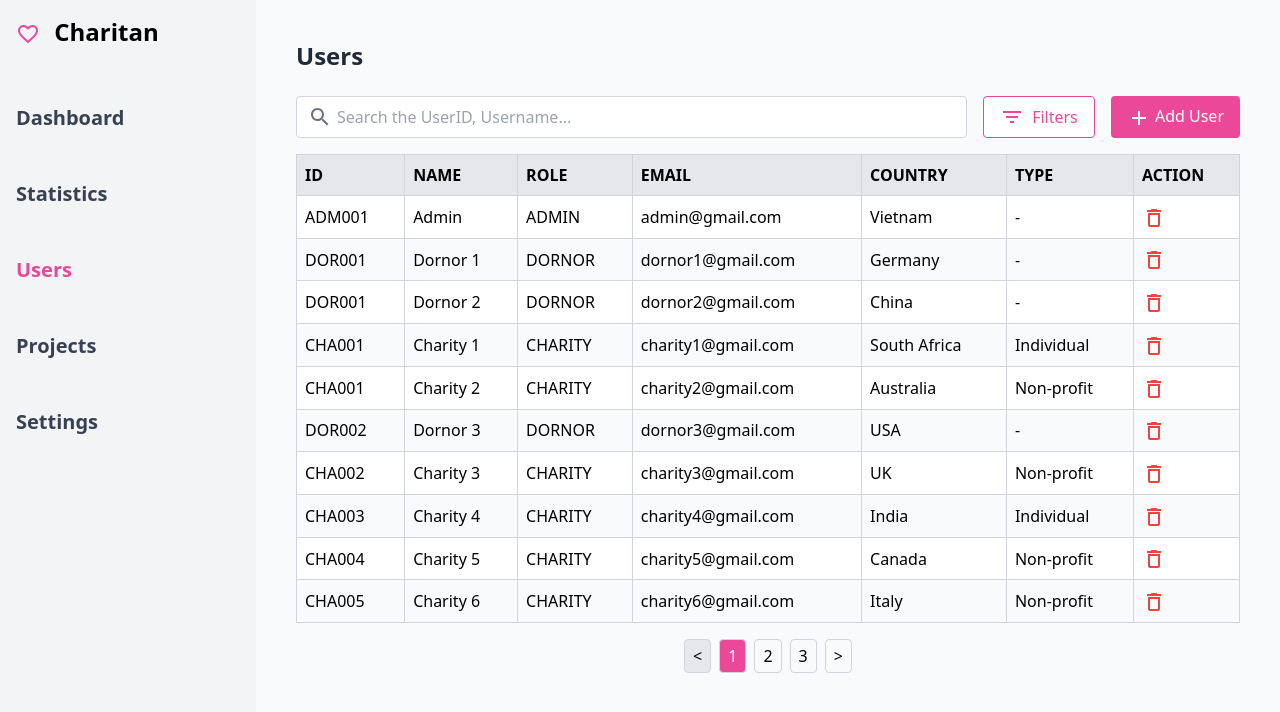
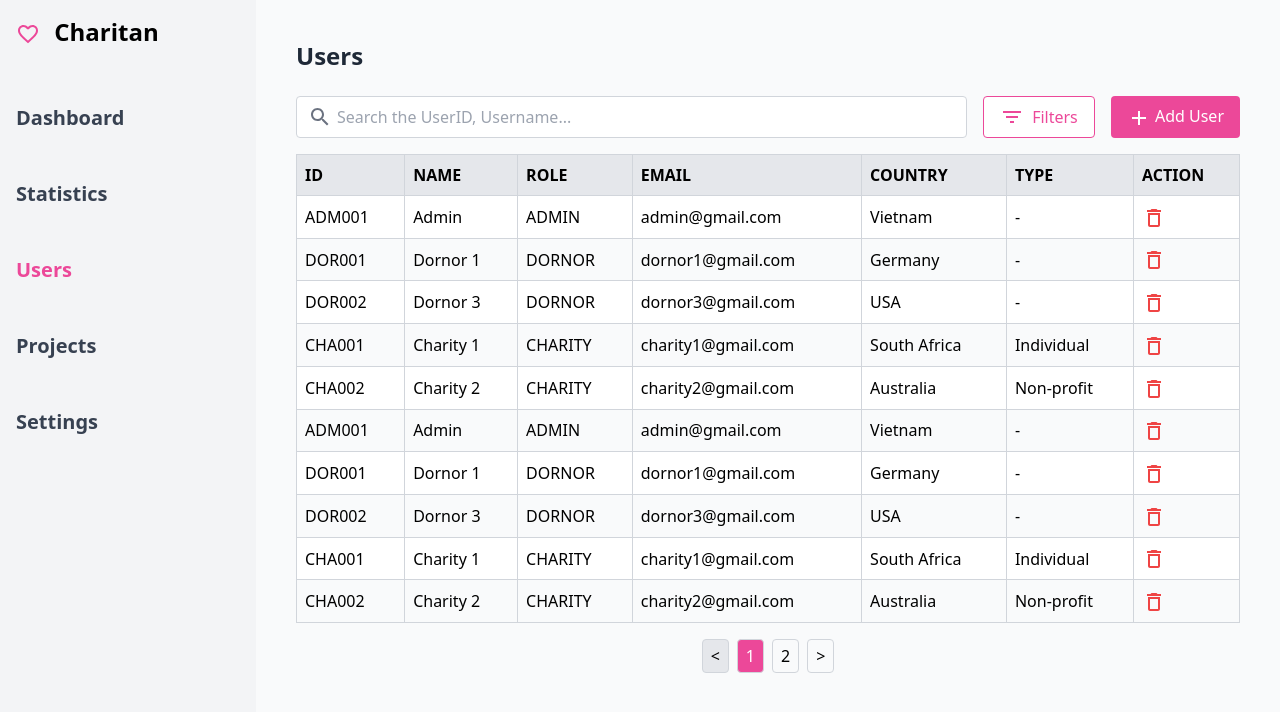
Before and after one commit to SoftwareArchitecture-SquadTiger/Team-B, a React (Vite) app in the folder Frontend/: page /users in a window 1280 px wide. Shown: the top 712 px of the page. Built offline with nearby package versions, Linux system fonts and the light colour scheme.

Commit message:
fixing the dashboard, add function for delete, add to UserPage

```diff
--- a/Frontend/src/modules/Dashboard/pages/DashboardPage.jsx
+++ b/Frontend/src/modules/Dashboard/pages/DashboardPage.jsx
@@ -1,12 +1,15 @@
 import React from "react";
 import ProjectTable from "../../Projects/components/Dashboard/ProjectTable";
-import DonationAmountChart from "../../Statistics/components/StatisticsDashboard/DonationAmountChart";
+import StatisticsDonationAmount from "../../Statistics/components/StatisticsDashboard/StatisticsDonationAmount"
 import StatisticsPieChartForCategory from "../../Statistics/components/StatisticsPieChart/Category";
 import StatisticsPieChartForCountry from "../../Statistics/components/StatisticsPieChart/Country";
 
 const Dashboard = () => {
   return (
     <div className="flex flex-col flex-1 bg-gray-50 p-6">
+                  <div className="flex justify-between items-center mb-6 p-6">
+                <h2 className="text-2xl font-semibold text-gray-800">Dashboard</h2>
+            </div>
 
       {/* Top Section: Cards and Donation Chart */}
       <div className="flex justify-between mb-8">
@@ -30,7 +33,7 @@ const Dashboard = () => {
         {/* Donation Chart */}
         <div className="bg-white rounded-lg shadow-md p-4 flex-1 ml-8">
           <h3 className="text-lg font-medium text-gray-600 mb-4">Donation Amount</h3>
-          <DonationAmountChart />
+          <StatisticsDonationAmount />
         </div>
       </div>
 
--- a/Frontend/src/modules/Statistics/components/StatisticsFilter.jsx
+++ b/Frontend/src/modules/Statistics/components/StatisticsFilter.jsx
@@ -4,29 +4,10 @@ function StatisticsFilter() {
   return (
     <div className="flex space-x-4 mb-4">
       <select className="p-2 border rounded-md text-gray-700">
-        <option>Project Count</option>
-        <option>Donation Value</option>
-      </select>
-      <select className="p-2 border rounded-md text-gray-700">
         <option>Monthly</option>
         <option>Yearly</option>
       </select>
-      <select className="p-2 border rounded-md text-gray-700">
-        <option>Global</option>
-        <option>Vietnam</option>
-        <option>China</option>
-        <option>Germany</option>
-        <option>Ukraine</option>
-      </select>
-      <select className="p-2 border rounded-md text-gray-700">
-        <option>Food</option>
-        <option>Health</option>
-        <option>Education</option>
-        <option>Housing</option>
-        <option>Humanitarian</option>
-        <option>Environment</option>
-        <option>Religion</option>
-      </select>
+
     </div>
   );
 }
--- a/Frontend/src/modules/Users/components/FilterUser.jsx
+++ b/Frontend/src/modules/Users/components/FilterUser.jsx
@@ -25,4 +25,6 @@ const FilterUser = ({ showDropdown, onFilterClick, onSelectRole }) => (
   </div>
 );
 
+
+
 export default FilterUser;
--- a/Frontend/src/modules/Users/components/UserTable.jsx
+++ b/Frontend/src/modules/Users/components/UserTable.jsx
@@ -1,7 +1,7 @@
 import React from "react";
 import DeleteOutlineIcon from "@mui/icons-material/DeleteOutline";
 
-const UserTable = ({ users }) => (
+const UserTable = ({ users, onDelete }) => (
   <table className="w-full border-collapse mb-4">
     <thead>
       <tr className="bg-gray-200">
@@ -24,7 +24,10 @@ const UserTable = ({ users }) => (
           <td className="border border-gray-300 p-2">{user.country}</td>
           <td className="border border-gray-300 p-2">{user.type}</td>
           <td className="border border-gray-300 p-2">
-            <button className="text-red-500">
+            <button
+              className="text-red-500"
+              onClick={() => onDelete(user.id)} // Pass user ID to handleDelete
+            >
               <DeleteOutlineIcon />
             </button>
           </td>
--- a/Frontend/src/modules/Users/pages/UsersPage.jsx
+++ b/Frontend/src/modules/Users/pages/UsersPage.jsx
@@ -1,4 +1,5 @@
 import React, { useState } from "react";
+import { useNavigate } from "react-router-dom"; // Import useNavigate
 import SearchBar from "../components/SearchBar";
 import FilterUser from "../components/FilterUser";
 import AddUser from "../components/AddUser";
@@ -11,35 +12,30 @@ const UsersPage = () => {
   const [selectedRole, setSelectedRole] = useState("");
   const [showFilterDropdown, setShowFilterDropdown] = useState(false);
 
-  const users = [
+  const navigate = useNavigate(); // Initialize useNavigate
+
+  const [users, setUsers] = useState([
     { id: "ADM001", name: "Admin", role: "ADMIN", email: "admin@gmail.com", country: "Vietnam", type: "-" },
     { id: "DOR001", name: "Dornor 1", role: "DORNOR", email: "dornor1@gmail.com", country: "Germany", type: "-" },
-    { id: "DOR001", name: "Dornor 2", role: "DORNOR", email: "dornor2@gmail.com", country: "China", type: "-" },
+    { id: "DOR002", name: "Dornor 3", role: "DORNOR", email: "dornor3@gmail.com", country: "USA", type: "-" },
     { id: "CHA001", name: "Charity 1", role: "CHARITY", email: "charity1@gmail.com", country: "South Africa", type: "Individual" },
-    { id: "CHA001", name: "Charity 2", role: "CHARITY", email: "charity2@gmail.com", country: "Australia", type: "Non-profit" },
+    { id: "CHA002", name: "Charity 2", role: "CHARITY", email: "charity2@gmail.com", country: "Australia", type: "Non-profit" },
+    { id: "ADM001", name: "Admin", role: "ADMIN", email: "admin@gmail.com", country: "Vietnam", type: "-" },
+    { id: "DOR001", name: "Dornor 1", role: "DORNOR", email: "dornor1@gmail.com", country: "Germany", type: "-" },
     { id: "DOR002", name: "Dornor 3", role: "DORNOR", email: "dornor3@gmail.com", country: "USA", type: "-" },
-    { id: "CHA002", name: "Charity 3", role: "CHARITY", email: "charity3@gmail.com", country: "UK", type: "Non-profit" },
-    { id: "CHA003", name: "Charity 4", role: "CHARITY", email: "charity4@gmail.com", country: "India", type: "Individual" },
-    { id: "CHA004", name: "Charity 5", role: "CHARITY", email: "charity5@gmail.com", country: "Canada", type: "Non-profit" },
-    { id: "CHA005", name: "Charity 6", role: "CHARITY", email: "charity6@gmail.com", country: "Italy", type: "Non-profit" },
-    { id: "DOR001", name: "Dornor 2", role: "DORNOR", email: "dornor2@gmail.com", country: "China", type: "-" },
     { id: "CHA001", name: "Charity 1", role: "CHARITY", email: "charity1@gmail.com", country: "South Africa", type: "Individual" },
-    { id: "CHA001", name: "Charity 2", role: "CHARITY", email: "charity2@gmail.com", country: "Australia", type: "Non-profit" },
+    { id: "CHA002", name: "Charity 2", role: "CHARITY", email: "charity2@gmail.com", country: "Australia", type: "Non-profit" },
+    { id: "ADM001", name: "Admin", role: "ADMIN", email: "admin@gmail.com", country: "Vietnam", type: "-" },
+    { id: "DOR001", name: "Dornor 1", role: "DORNOR", email: "dornor1@gmail.com", country: "Germany", type: "-" },
     { id: "DOR002", name: "Dornor 3", role: "DORNOR", email: "dornor3@gmail.com", country: "USA", type: "-" },
-    { id: "CHA002", name: "Charity 3", role: "CHARITY", email: "charity3@gmail.com", country: "UK", type: "Non-profit" },
-    { id: "CHA003", name: "Charity 4", role: "CHARITY", email: "charity4@gmail.com", country: "India", type: "Individual" },
-    { id: "CHA004", name: "Charity 5", role: "CHARITY", email: "charity5@gmail.com", country: "Canada", type: "Non-profit" },
-    { id: "CHA005", name: "Charity 6", role: "CHARITY", email: "charity6@gmail.com", country: "Italy", type: "Non-profit" },
-    { id: "DOR001", name: "Dornor 2", role: "DORNOR", email: "dornor2@gmail.com", country: "China", type: "-" },
     { id: "CHA001", name: "Charity 1", role: "CHARITY", email: "charity1@gmail.com", country: "South Africa", type: "Individual" },
-    { id: "CHA001", name: "Charity 2", role: "CHARITY", email: "charity2@gmail.com", country: "Australia", type: "Non-profit" },
+    { id: "CHA002", name: "Charity 2", role: "CHARITY", email: "charity2@gmail.com", country: "Australia", type: "Non-profit" },
+    { id: "ADM001", name: "Admin", role: "ADMIN", email: "admin@gmail.com", country: "Vietnam", type: "-" },
+    { id: "DOR001", name: "Dornor 1", role: "DORNOR", email: "dornor1@gmail.com", country: "Germany", type: "-" },
     { id: "DOR002", name: "Dornor 3", role: "DORNOR", email: "dornor3@gmail.com", country: "USA", type: "-" },
-    { id: "CHA002", name: "Charity 3", role: "CHARITY", email: "charity3@gmail.com", country: "UK", type: "Non-profit" },
-    { id: "CHA003", name: "Charity 4", role: "CHARITY", email: "charity4@gmail.com", country: "India", type: "Individual" },
-    { id: "CHA004", name: "Charity 5", role: "CHARITY", email: "charity5@gmail.com", country: "Canada", type: "Non-profit" },
-    { id: "CHA005", name: "Charity 6", role: "CHARITY", email: "charity6@gmail.com", country: "Italy", type: "Non-profit" },
-
-  ];
+    { id: "CHA001", name: "Charity 1", role: "CHARITY", email: "charity1@gmail.com", country: "South Africa", type: "Individual" },
+    { id: "CHA002", name: "Charity 2", role: "CHARITY", email: "charity2@gmail.com", country: "Australia", type: "Non-profit" },
+  ]);
 
   const filteredUsers = users.filter((user) => {
     const matchesSearch =
@@ -48,6 +44,14 @@ const UsersPage = () => {
     const matchesRole = selectedRole ? user.role === selectedRole : true;
     return matchesSearch && matchesRole;
   });
+
+  const handleDelete = (userId) => {
+    const confirmDelete = window.confirm(`Are you sure you want to delete the user with ID: ${userId}?`);
+    if (confirmDelete) {
+      const updatedUsers = users.filter((user) => user.id !== userId);
+      setUsers(updatedUsers);
+    }
+  };
 
   const usersPerPage = 10;
   const totalPages = Math.ceil(filteredUsers.length / usersPerPage);
@@ -71,10 +75,12 @@ const UsersPage = () => {
             setShowFilterDropdown(false);
           }}
         />
-        <AddUser onAdd={() => alert("Add user functionality")} />
+        {/* Add User button now navigates to '/users/add' */}
+        <AddUser onAdd={() => navigate("/users/add")} />
       </div>
 
-      <UserTable users={paginatedUsers} />
+      <UserTable users={paginatedUsers} onDelete={handleDelete} />
+
       <Pagination
         totalPages={totalPages}
         currentPage={currentPage}
```
Also changed, not shown: Frontend/src/modules/Statistics/components/StatisticsDashboard/StatisticsDonationAmount.jsx (renamed from Frontend/src/modules/Statistics/components/StatisticsDashboard/DonationAmountChart.jsx), Frontend/src/modules/Statistics/components/placeholder.js (deleted).
